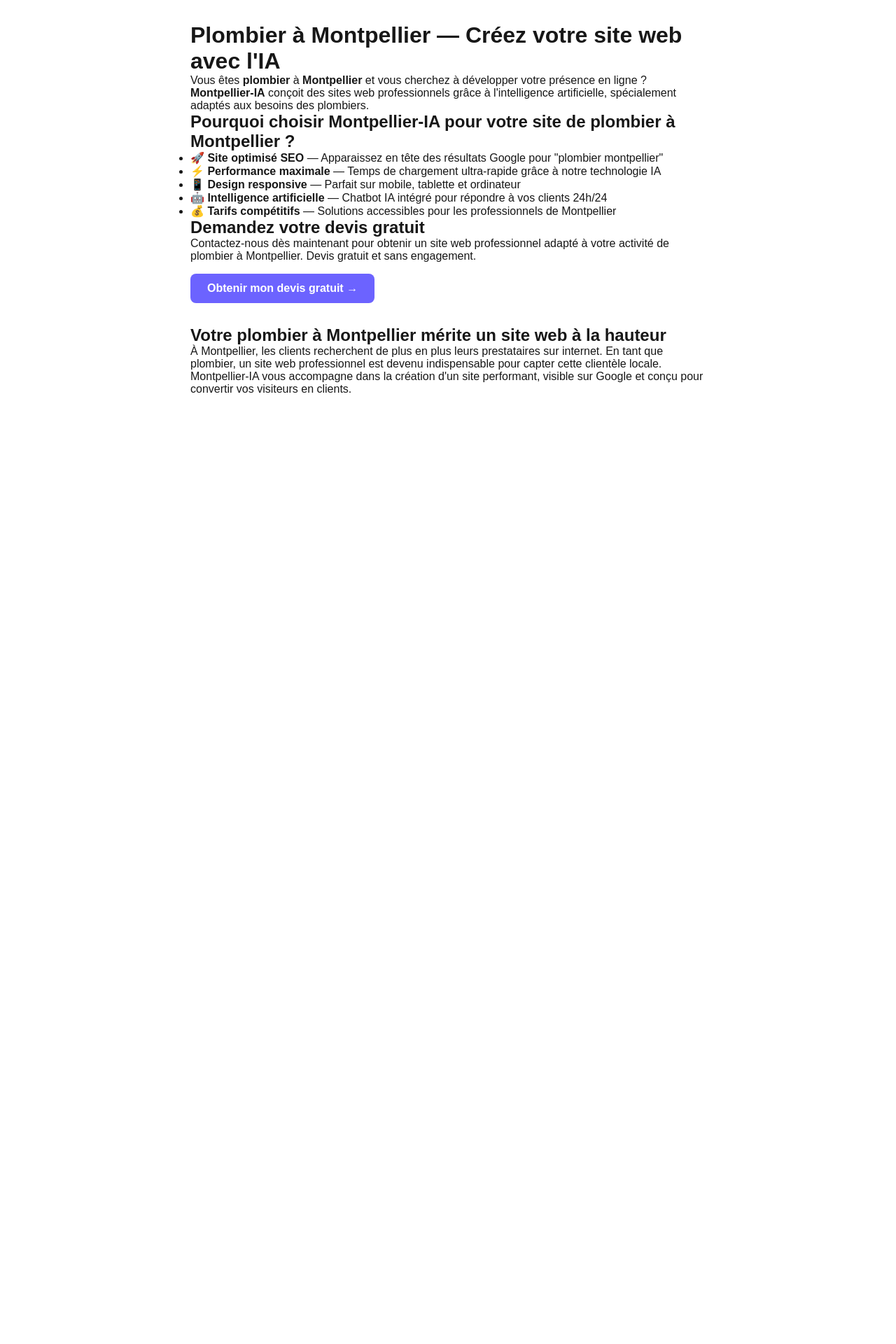
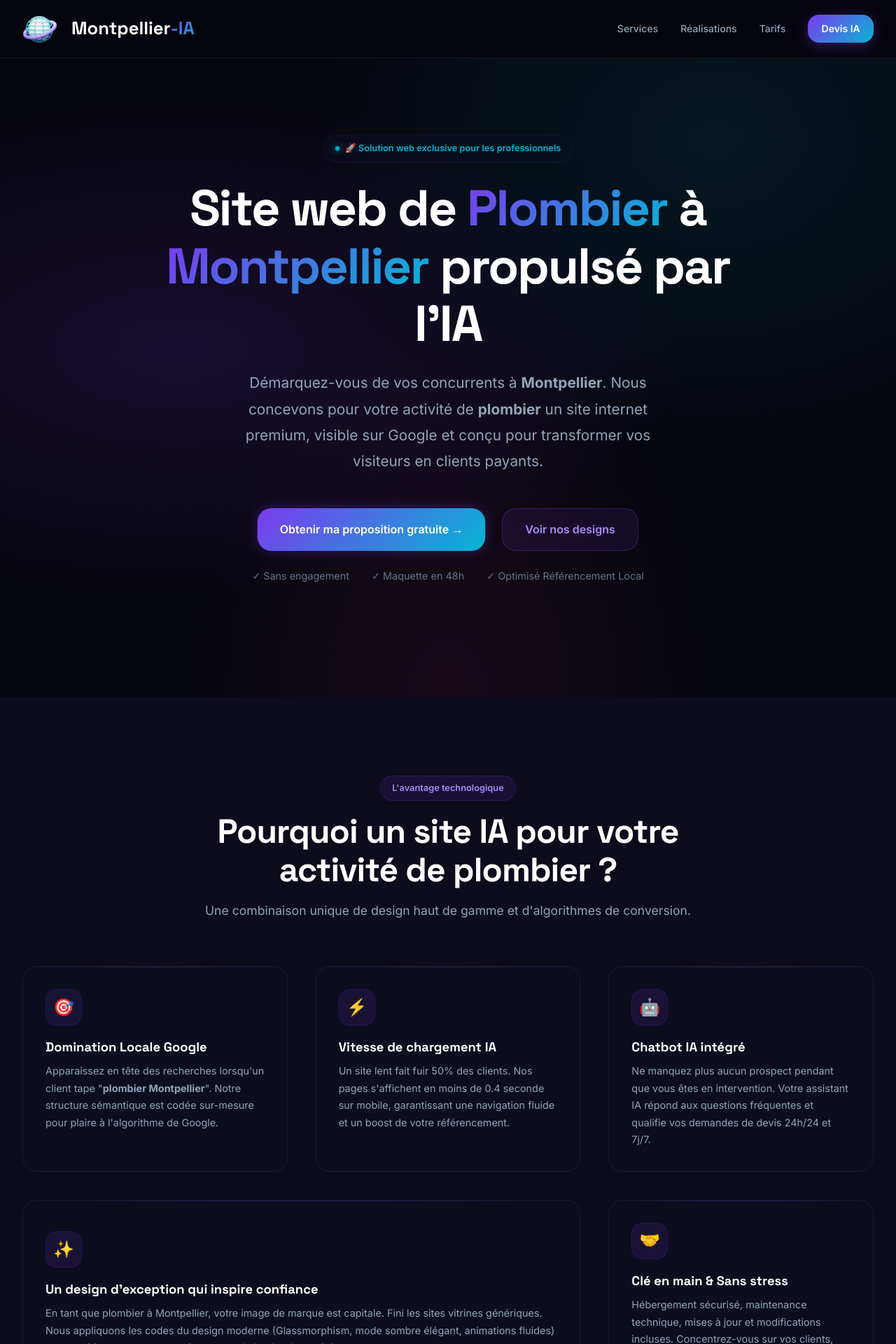
Before and after one commit to nael34/SEO-montpellier-IA, a Next.js app: page /plombier-a-montpellier in a window 1280 px wide. Shown: the top 1920 px of the page at 70% size. Before the commit the page ends 800 px from the top, so only its background shows below. Built offline with nearby package versions, Linux system fonts and the light colour scheme.

Commit message:
Refonte esthétique premium des pages SEO en harmonie totale avec le thème Dark AI d'origine

```diff
--- a/app/[slug]/page.js
+++ b/app/[slug]/page.js
@@ -1,35 +1,28 @@
 /**
  * =============================================================================
- * PAGE DYNAMIQUE SEO — /[slug]
+ * PAGE DYNAMIQUE SEO PREMIUM — /[slug]
  * =============================================================================
  *
- * Route dynamique Next.js (App Router) standardisée pour Vercel.
- * Génère une page statique pour chaque slug complet métier-a-ville.
+ * Landing page dynamique à fort taux de conversion, conçue en parfaite
+ * harmonie avec la charte graphique "Dark AI Premium Theme" d'origine.
  *
- * Exemples de routes générées :
- *   /plombier-a-montpellier
- *   /avocat-a-gignac
- *   /expert-comptable-a-beziers
- *   /serrurier-a-sete
+ * Intègre du Glassmorphism, des dégradés lumineux, des micro-animations
+ * et des arguments sur-mesure pour chaque métier et ville ciblés.
  */
 
 import { getAllCombinations } from "@/data/seo-data";
 
-// Force le mode statique strict pour éviter les erreurs 404 Vercel en production
+// Verrouillage du routing statique sur Vercel
 export const dynamicParams = false;
 
 // --------------------------------------------------------------------------
-// Helper : met en majuscule la première lettre d'un mot
+// Helpers de formatage
 // --------------------------------------------------------------------------
 function capitalize(str) {
   if (!str) return "";
   return str.charAt(0).toUpperCase() + str.slice(1);
 }
 
-// --------------------------------------------------------------------------
-// Helper : formate un nom pour l'affichage (gère les tirets)
-// "expert-comptable" → "Expert-Comptable"
-// --------------------------------------------------------------------------
 function formatName(str) {
   if (!str) return "";
   return str
@@ -38,10 +31,6 @@ function formatName(str) {
     .join("-");
 }
 
-// --------------------------------------------------------------------------
-// Helper : extrait le métier et la ville depuis le slug complet
-// "plombier-a-montpellier" → { metier: "plombier", ville: "montpellier" }
-// --------------------------------------------------------------------------
 function parseSlug(slug) {
   const parts = slug.split("-a-");
   const metier = parts[0] || "";
@@ -50,7 +39,7 @@ function parseSlug(slug) {
 }
 
 // --------------------------------------------------------------------------
-// 1. GÉNÉRATION STATIQUE DES PARAMS (SSG)
+// 1. GÉNÉRATION STATIQUE (SSG)
 // --------------------------------------------------------------------------
 export async function generateStaticParams() {
   return getAllCombinations().map(({ metier, ville }) => ({
@@ -68,8 +57,8 @@ export async function generateMetadata({ params }) {
   const metierDisplay = formatName(metier);
   const villeDisplay = formatName(ville);
 
-  const title = `${metierDisplay} à ${villeDisplay} — Site Web IA | Montpellier-IA`;
-  const description = `Vous êtes ${metierDisplay.toLowerCase()} à ${villeDisplay} ? Montpellier-IA crée votre site web professionnel avec intelligence artificielle. Générez plus de clients grâce à un site optimisé SEO, rapide et moderne. Devis gratuit.`;
+  const title = `${metierDisplay} à ${villeDisplay} — Création de Site Web IA | Montpellier-IA`;
+  const description = `Vous êtes ${metierDisplay.toLowerCase()} à ${villeDisplay} ? Attirez plus de clients avec un site web sur-mesure propulsé par l'intelligence artificielle. Design premium, ultra-rapide et optimisé SEO. Devis gratuit en 24h.`;
 
   return {
     title,
@@ -98,7 +87,7 @@ export async function generateMetadata({ params }) {
 }
 
 // --------------------------------------------------------------------------
-// 3. COMPOSANT DE PAGE
+// 3. COMPOSANT DE PAGE PREMIUM
 // --------------------------------------------------------------------------
 export default async function MetierVillePage({ params }) {
   const { slug } = await params;
@@ -108,115 +97,175 @@ export default async function MetierVillePage({ params }) {
   const villeDisplay = formatName(ville);
 
   return (
-    <main style={{ maxWidth: "800px", margin: "0 auto", padding: "2rem" }}>
-      {/* ── H1 principal : mot-clé exact ciblé ── */}
-      <h1>
-        {metierDisplay} à {villeDisplay} — Créez votre site web avec l&apos;IA
-      </h1>
+    <>
+      {/* ─── BARRE DE NAVIGATION (Reprise à l'identique du site) ─── */}
+      <nav className="navbar scrolled">
+        <div className="container navbar__inner">
+          <a href="https://montpellier-ia.dev" className="navbar__logo">
+            <img
+              src="/assets/images/logo-officiel.png"
+              alt="Montpellier-IA Logo"
+              className="navbar__logo-img"
+            />
+            <span>Montpellier<span className="text-gradient">-IA</span></span>
+          </a>
+          <div className="navbar__links">
+            <a href="https://montpellier-ia.dev/#services" className="navbar__link">Services</a>
+            <a href="https://montpellier-ia.dev/exemples.html" className="navbar__link">Réalisations</a>
+            <a href="https://montpellier-ia.dev/tarifs.html" className="navbar__link">Tarifs</a>
+            <a href="https://montpellier-ia.dev/#contact" className="btn btn--primary" style={{ padding: "0.5rem 1.2rem" }}>
+              Devis IA
+            </a>
+          </div>
+        </div>
+      </nav>
 
-      {/* ── Introduction optimisée SEO ── */}
-      <section>
-        <p>
-          Vous êtes <strong>{metierDisplay.toLowerCase()}</strong> à{" "}
-          <strong>{villeDisplay}</strong> et vous cherchez à développer votre
-          présence en ligne ? <strong>Montpellier-IA</strong> conçoit des sites
-          web professionnels grâce à l&apos;intelligence artificielle, spécialement
-          adaptés aux besoins des {metierDisplay.toLowerCase()}s.
-        </p>
+      {/* ─── SECTION HERO IMMERSIVE ─── */}
+      <header className="hero" style={{ minHeight: "90vh", paddingTop: "12rem" }}>
+        <div className="container hero__inner">
+          <div className="hero__content" style={{ maxWidth: "900px", margin: "0 auto", textAlign: "center" }}>
+
+            {/* Badge animé premium */}
+            <div className="hero__badge">
+              <span>🚀 Solution web exclusive pour les professionnels</span>
+            </div>
+
+            {/* Titre principal optimisé SEO avec dégradé éclatant */}
+            <h1 className="hero__title">
+              Site web de <span className="text-gradient">{metierDisplay}</span> à{" "}
+              <span className="text-gradient">{villeDisplay}</span> propulsé par l&apos;IA
+            </h1>
+
+            {/* Sous-titre persuasif */}
+            <p className="hero__subtitle" style={{ margin: "0 auto 3rem", fontSize: "1.3rem" }}>
+              Démarquez-vous de vos concurrents à <strong>{villeDisplay}</strong>. Nous concevons pour votre activité de <strong>{metierDisplay.toLowerCase()}</strong> un site internet premium, visible sur Google et conçu pour transformer vos visiteurs en clients payants.
+            </p>
+
+            {/* Boutons d'action avec effet de pulsation (WOW effect) */}
+            <div className="hero__buttons" style={{ justifyContent: "center", gap: "1.5rem" }}>
+              <a href="https://montpellier-ia.dev/#contact" className="btn btn--primary btn--lg btn--pulse">
+                Obtenir ma proposition gratuite →
+              </a>
+              <a href="https://montpellier-ia.dev/exemples.html" className="btn btn--ghost btn--lg">
+                Voir nos designs
+              </a>
+            </div>
+
+            {/* Mini réassurance en bas du CTA */}
+            <div style={{ marginTop: "1.5rem", display: "flex", justifyContent: "center", gap: "2rem", color: "var(--color-text-muted)", fontSize: "0.9rem" }}>
+              <span>✓ Sans engagement</span>
+              <span>✓ Maquette en 48h</span>
+              <span>✓ Optimisé Référencement Local</span>
+            </div>
+
+          </div>
+        </div>
+      </header>
+
+      {/* ─── SECTION BÉNÉFICES (GLASSMORPHISM BENTO GRID) ─── */}
+      <section className="section section--alt">
+        <div className="container">
+
+          <div className="section-header">
+            <div className="section-header__badge">L&apos;avantage technologique</div>
+            <h2>Pourquoi un site IA pour votre activité de {metierDisplay.toLowerCase()} ?</h2>
+            <p>Une combinaison unique de design haut de gamme et d&apos;algorithmes de conversion.</p>
+          </div>
+
+          <div className="bento">
+
+            {/* Carte 1 : SEO Local */}
+            <div className="bento__item">
+              <div className="card__icon">🎯</div>
+              <h3 className="card__title">Domination Locale Google</h3>
+              <p className="card__text">
+                Apparaissez en tête des recherches lorsqu&apos;un client tape &quot;<strong>{metierDisplay.toLowerCase()} {villeDisplay}</strong>&quot;. Notre structure sémantique est codée sur-mesure pour plaire à l&apos;algorithme de Google.
+              </p>
+            </div>
+
+            {/* Carte 2 : Vitesse Éclair */}
+            <div className="bento__item">
+              <div className="card__icon">⚡</div>
+              <h3 className="card__title">Vitesse de chargement IA</h3>
+              <p className="card__text">
+                Un site lent fait fuir 50% des clients. Nos pages s&apos;affichent en moins de 0.4 seconde sur mobile, garantissant une navigation fluide et un boost de votre référencement.
+              </p>
+            </div>
+
+            {/* Carte 3 : Réceptionniste IA 24/7 */}
+            <div className="bento__item">
+              <div className="card__icon">🤖</div>
+              <h3 className="card__title">Chatbot IA intégré</h3>
+              <p className="card__text">
+                Ne manquez plus aucun prospect pendant que vous êtes en intervention. Votre assistant IA répond aux questions fréquentes et qualifie vos demandes de devis 24h/24 et 7j/7.
+              </p>
+            </div>
+
+            {/* Carte 4 (Large) : Design Premium */}
+            <div className="bento__item bento__item--wide" style={{ display: "flex", gap: "2rem", alignItems: "center" }}>
+              <div style={{ flex: 1 }}>
+                <div className="card__icon">✨</div>
+                <h3 className="card__title">Un design d&apos;exception qui inspire confiance</h3>
+                <p className="card__text">
+                  En tant que {metierDisplay.toLowerCase()} à {villeDisplay}, votre image de marque est capitale. Fini les sites vitrines génériques. Nous appliquons les codes du design moderne (Glassmorphism, mode sombre élégant, animations fluides) pour positionner votre entreprise comme le leader de sa région.
+                </p>
+              </div>
+            </div>
+
+            {/* Carte 5 : Accompagnement */}
+            <div className="bento__item">
+              <div className="card__icon">🤝</div>
+              <h3 className="card__title">Clé en main &amp; Sans stress</h3>
+              <p className="card__text">
+                Hébergement sécurisé, maintenance technique, mises à jour et modifications incluses. Concentrez-vous sur vos clients, nous gérons toute la technique.
+              </p>
+            </div>
+
+          </div>
+
+        </div>
       </section>
 
-      {/* ── Avantages clés ── */}
-      <section>
-        <h2>
-          Pourquoi choisir Montpellier-IA pour votre site de{" "}
-          {metierDisplay.toLowerCase()} à {villeDisplay} ?
-        </h2>
-        <ul>
-          <li>
-            🚀 <strong>Site optimisé SEO</strong> — Apparaissez en tête des
-            résultats Google pour &quot;{metierDisplay.toLowerCase()} {villeDisplay.toLowerCase()}&quot;
-          </li>
-          <li>
-            ⚡ <strong>Performance maximale</strong> — Temps de chargement
-            ultra-rapide grâce à notre technologie IA
-          </li>
-          <li>
-            📱 <strong>Design responsive</strong> — Parfait sur mobile, tablette
-            et ordinateur
-          </li>
-          <li>
-            🤖 <strong>Intelligence artificielle</strong> — Chatbot IA intégré
-            pour répondre à vos clients 24h/24
-          </li>
-          <li>
-            💰 <strong>Tarifs compétitifs</strong> — Solutions accessibles pour
-            les professionnels de {villeDisplay}
-          </li>
-        </ul>
+      {/* ─── SECTION CALL TO ACTION FINAL ─── */}
+      <section className="section" style={{ padding: "5rem 0" }}>
+        <div className="container">
+          <div className="card" style={{ textAlign: "center", padding: "4rem 2rem", maxWidth: "1000px", margin: "0 auto", borderColor: "var(--color-primary)" }}>
+            <h2 style={{ marginBottom: "1rem" }}>Prêt à propulser votre activité à {villeDisplay} ?</h2>
+            <p style={{ color: "var(--color-text-light)", maxWidth: "600px", margin: "0 auto 2rem" }}>
+              Obtenez une analyse gratuite de votre visibilité locale et découvrez comment notre technologie peut multiplier vos demandes de devis.
+            </p>
+            <a href="https://montpellier-ia.dev/#contact" className="btn btn--primary btn--lg btn--pulse">
+              Lancer mon projet web IA maintenant →
+            </a>
+          </div>
+        </div>
       </section>
 
-      {/* ── Call to action ── */}
-      <section>
-        <h2>Demandez votre devis gratuit</h2>
-        <p>
-          Contactez-nous dès maintenant pour obtenir un site web professionnel
-          adapté à votre activité de {metierDisplay.toLowerCase()} à{" "}
-          {villeDisplay}. Devis gratuit et sans engagement.
-        </p>
-        <a
-          href="https://montpellier-ia.dev/#contact"
-          style={{
-            display: "inline-block",
-            padding: "12px 24px",
-            backgroundColor: "#6C63FF",
-            color: "white",
-            borderRadius: "8px",
-            textDecoration: "none",
-            fontWeight: "bold",
-            marginTop: "1rem",
-          }}
-        >
-          Obtenir mon devis gratuit →
-        </a>
-      </section>
+      {/* ─── FOOTER SIMPLE PREMIUM ─── */}
+      <footer style={{ borderTop: "1px solid var(--color-border-light)", padding: "3rem 0", textAlign: "center", color: "var(--color-text-muted)", fontSize: "0.9rem" }}>
+        <div className="container">
+          <p>© {new Date().getFullYear()} Montpellier-IA. Tous droits réservés.</p>
+          <p style={{ marginTop: "0.5rem" }}>Solution d&apos;acquisition sur-mesure pour {metierDisplay.toLowerCase()}s opérant sur le secteur de {villeDisplay}.</p>
+        </div>
+      </footer>
 
-      {/* ── Contenu géolocalisé pour le SEO local ── */}
-      <section style={{ marginTop: "2rem" }}>
-        <h2>
-          Votre {metierDisplay.toLowerCase()} à {villeDisplay} mérite un site
-          web à la hauteur
-        </h2>
-        <p>
-          À {villeDisplay}, les clients recherchent de plus en plus leurs
-          prestataires sur internet. En tant que {metierDisplay.toLowerCase()},
-          un site web professionnel est devenu indispensable pour capter cette
-          clientèle locale. Montpellier-IA vous accompagne dans la création
-          d&apos;un site performant, visible sur Google et conçu pour convertir vos
-          visiteurs en clients.
-        </p>
-      </section>
-
-      {/* ── Données structurées JSON-LD pour le SEO ── */}
+      {/* ─── DONNÉES STRUCTURÉES SEO ─── */}
       <script
         type="application/ld+json"
         dangerouslySetInnerHTML={{
           __html: JSON.stringify({
             "@context": "https://schema.org",
-            "@type": "Service",
-            name: `Création de site web pour ${metierDisplay.toLowerCase()} à ${villeDisplay}`,
-            description: `Service de création de site web professionnel par intelligence artificielle pour les ${metierDisplay.toLowerCase()}s à ${villeDisplay}.`,
-            provider: {
+            "@type": "WebPage",
+            name: `Création de site web pour ${metierDisplay} à ${villeDisplay}`,
+            description: `Service premium de conception de site internet par IA pour les ${metierDisplay.toLowerCase()}s basés à ${villeDisplay}.`,
+            publisher: {
               "@type": "Organization",
               name: "Montpellier-IA",
               url: "https://montpellier-ia.dev",
             },
-            areaServed: {
-              "@type": "City",
-              name: villeDisplay,
-            },
           }),
         }}
       />
-    </main>
+    </>
   );
 }
--- a/app/layout.js
+++ b/app/layout.js
@@ -1,25 +1,27 @@
-import { Geist, Geist_Mono } from "next/font/google";
 import "./globals.css";
 
-const geistSans = Geist({
-  variable: "--font-geist-sans",
-  subsets: ["latin"],
-});
-
-const geistMono = Geist_Mono({
-  variable: "--font-geist-mono",
-  subsets: ["latin"],
-});
-
 export const metadata = {
-  title: "Create Next App",
-  description: "Generated by create next app",
+  title: "Montpellier-IA — Création de sites web par Intelligence Artificielle",
+  description: "Propulsez votre entreprise avec un site web professionnel, ultra-rapide et optimisé pour le référencement local grâce à l'IA.",
 };
 
 export default function RootLayout({ children }) {
   return (
-    <html lang="en" className={`${geistSans.variable} ${geistMono.variable}`}>
-      <body>{children}</body>
+    <html lang="fr">
+      <head>
+        {/* Chargement des polices premium du thème Dark AI */}
+        <link rel="preconnect" href="https://fonts.googleapis.com" />
+        <link rel="preconnect" href="https://fonts.gstatic.com" crossOrigin="anonymous" />
+        <link
+          href="https://fonts.googleapis.com/css2?family=Inter:wght@300;400;500;600;700;800&family=Space+Grotesk:wght@400;500;600;700&display=swap"
+          rel="stylesheet"
+        />
+        {/* Importation de la feuille de style globale d'origine */}
+        <link rel="stylesheet" href="/style.css" />
+      </head>
+      <body>
+        {children}
+      </body>
     </html>
   );
 }
```
